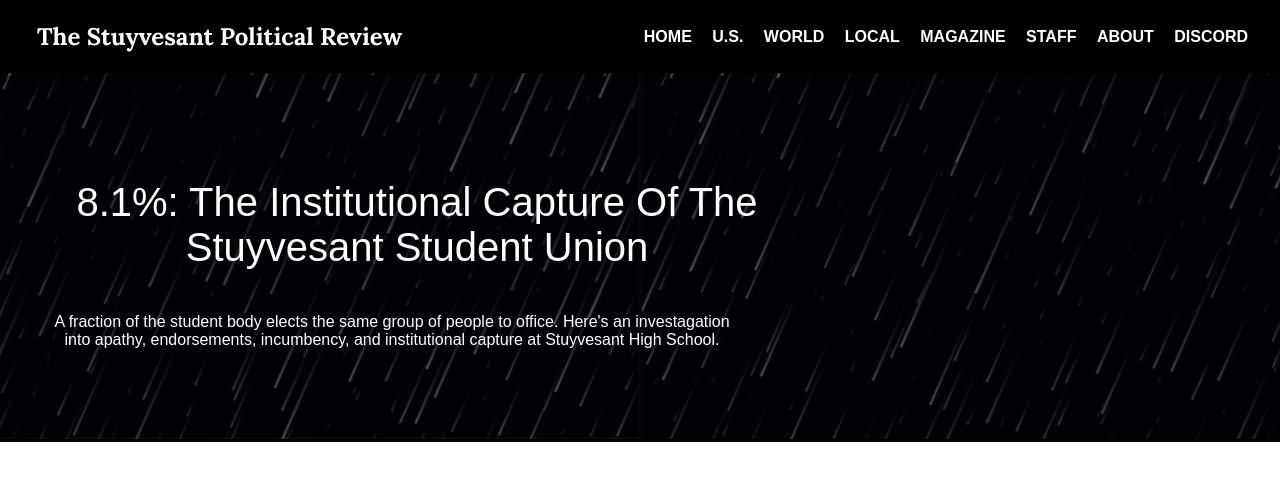
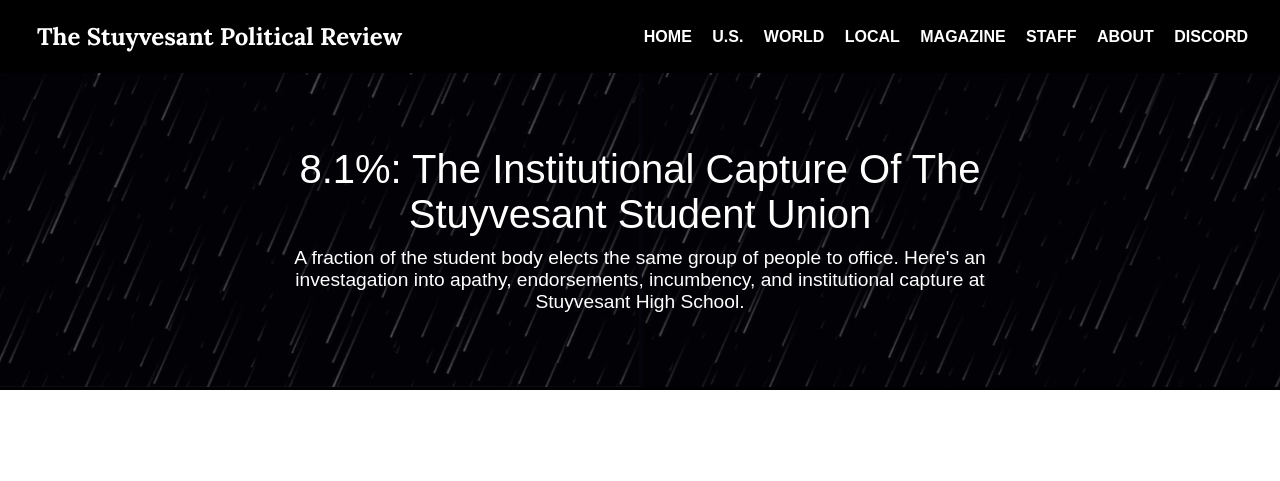
Before and after one commit to stuypoliticalreview/stuypoliticalreview.github.io, a Jekyll site: the page built from graphic/spr_investagation_1.html, in a window 1280 px wide. Shown: the top 481 px of the page. Built offline with Jekyll 4.4.1, drawn with Linux system fonts in a browser that asks for light colours.

Commit message:
stuff and stuff 2.6

```diff
--- a/assets/css/style.css
+++ b/assets/css/style.css
@@ -249,7 +249,6 @@ nav a {
   border-bottom: 3px solid black;
 }
 
-
 .graphic-article-text {
   display: block;
   margin-inline: auto;
@@ -262,14 +261,16 @@ nav a {
   color: white;
   font-size: 2.5rem;
   max-width: 750px;
+  margin: 0 auto;
   padding: 5px;
   font-weight: 200;
   text-align: center;
 }
 
 .graphic-article-second {
-  font-size: 1rem;
+  font-size: 1.2rem;
   max-width: 700px;
+  margin: 0 auto;
   padding: 5px;
   font-weight: 100;
   text-align: center;
```
